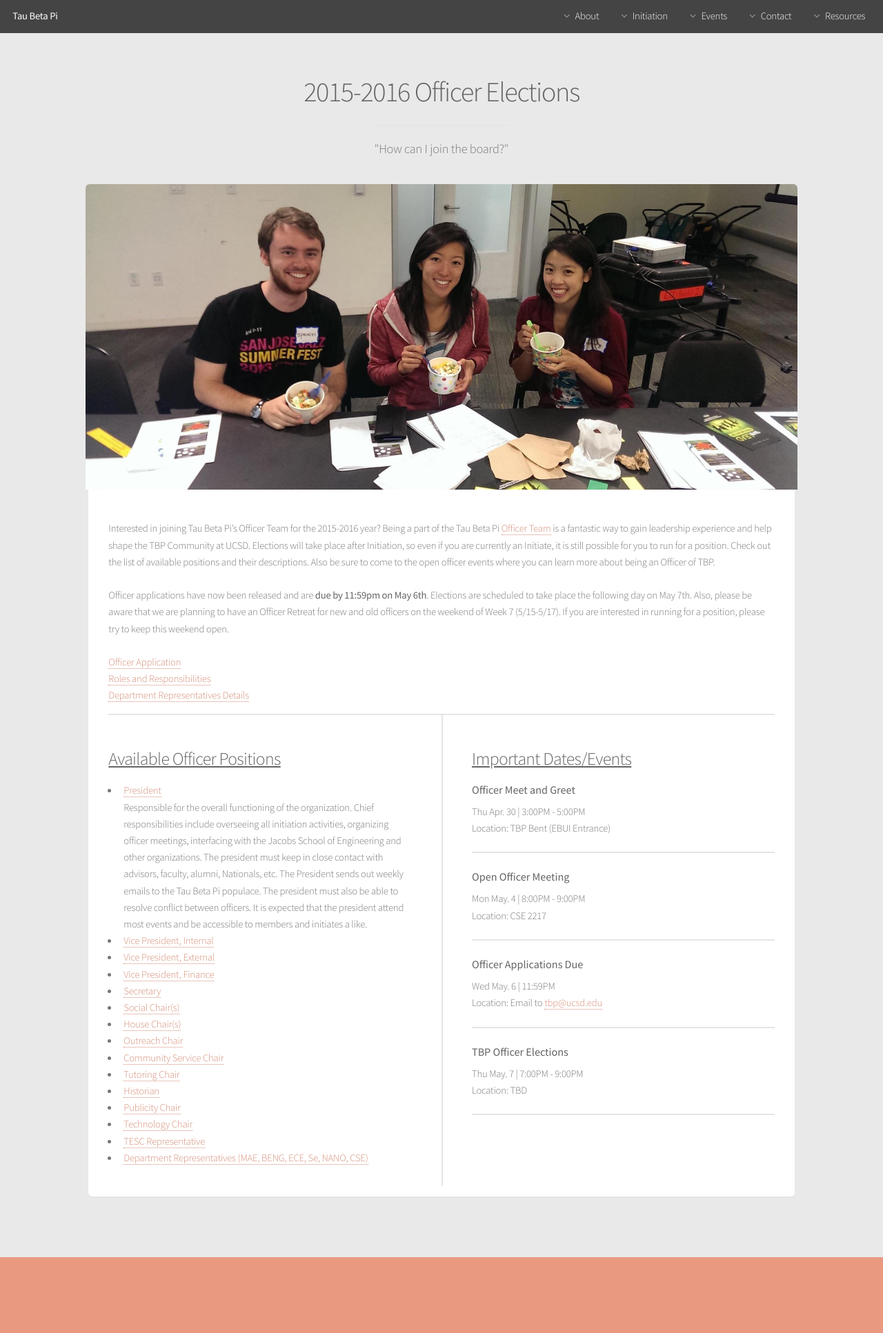
After one commit to MadhuVK/tbp-website, a PHP site: page /elections in a window 1280 px wide. The commit adds this page. Shown: the whole page at 69% size. Run offline with PHP 8.4, Linux system fonts and the light colour scheme.

Commit message:
Elections 2015-2016

```diff
--- a/common/header.php
+++ b/common/header.php
@@ -23,6 +23,7 @@
     <li><a class="icon fa-angle-down">Events</a>
       <ul>
         <li><a href="events">Overview and Calendar</a></li>
+        <li><a href="elections">2015-2016 Officer Elections</a></li>
         <li><a href="florence">Florence</a></li>
         <li><a href="#">Tutoring (Coming Soon)</a></li>
       </ul>
--- /dev/null
+++ b/elections.php
@@ -0,0 +1,194 @@
+<!DOCTYPE HTML>
+<html>
+<head>
+	<?php include('common/head.php') ?>
+</head>
+
+<body>
+
+	<!-- Header -->
+	<header id="header">
+		<?php include('common/header.php') ?>
+	</header>
+
+	<!-- Main -->
+	<section id="main" class="container">
+		<header>
+			<h2>2015-2016 Officer Elections</h2>
+			<p>"How can I join the board?"</p>
+		</header>
+		<div class="box features">
+			<span class="image featured"><img src="images/join.jpg" alt="" /></span>
+			<p>
+				Interested in joining Tau Beta Pi’s Officer Team for the 2015-2016 year? Being a part of the Tau Beta Pi <a href="officers">Officer Team</a> is a fantastic way to gain leadership experience and help shape the TBP Community at UCSD. Elections will take place after Initiation, so even if you are currently an Initiate, it is still possible for you to run for a position. Check out the list of available positions and their descriptions. Also be sure to come to the open officer events where you can learn more about being an Officer of TBP. <br> <br>
+				Officer applications have now been released and are <b>due by 11:59pm on May 6th</b>. Elections are scheduled to take place the following day on May 7th. Also, please be aware that we are planning to have an Officer Retreat for new and old officers on the weekend of Week 7 (5/15-5/17). If you are interested in running for a position, please try to keep this weekend open.
+				<br> <br>
+				<a href="https://docs.google.com/document/d/1rsa5Kzqczc7IYwyxSdwx_u6ArX-OU9OKT615-T4idtc/edit?usp=sharing">Officer Application</a>
+				<br>
+				<a href="https://docs.google.com/document/d/1b4o7Psz1P3GPrSCYQ4MEuH_AkyRVCjiVPPa504SyooE/edit?usp=sharing">Roles and Responsibilities</a>
+				<br>
+				<a href="https://docs.google.com/document/d/15hBDAjJ5nsd1kitjhKzN2IFUUbBZXqtE5ijUqB8eFoY/edit?usp=sharing">Department Representatives Details</a>
+			</p>
+			<section class="features-row">
+				<section>
+					<h3><u>Available Officer Positions</u></h3>
+
+					<p>
+						<ul>
+							<li class="node" id="first-node">
+								<span class="node-title">
+									<a href="javascript:void(0)">President</a>
+								</span>
+								<div class="node-contents">
+									Responsible for the overall functioning of the organization. Chief responsibilities include overseeing all initiation activities, organizing officer meetings, interfacing with the Jacobs School of Engineering and other organizations. The president must keep in close contact with advisors, faculty, alumni, Nationals, etc. The President sends out weekly emails to the Tau Beta Pi populace. The president must also be able to resolve conflict between officers. It is expected that the president attend most events and be accessible to members and initiates a like.
+								</div>
+							</li>
+
+							<li class="node">
+								<span class="node-title">
+									<a href="javascript:void(0)">Vice President, Internal</a>
+								</span>
+								<div class="node-contents">
+									This officer is responsible for initiating new members who are eligible for the organization. This includes, but is not limited to, getting eligibility lists, contacting eligible students, holding information sessions, and ensuring that the interviews and initiation runs smoothly. The Vice President: Internal can be the main contact for Initiates during the Initiation Cycles and should be able to attend most events relevant to Initiation.
+								</div>
+							</li>
+							<li class="node">
+								<span class="node-title">
+									<a href="javascript:void(0)">Vice President, External</a>
+								</span>
+								<div class="node-contents">
+									This officer is the external connection that Tau Beta Pi at UCSD has with the Jacobs School, alumni and industry. Chief roles including planning information sessions, recruitment events, industry tours, and procuring sponsorships. The Vice President: External manages the relationships with alumni, industry and other non-UCSD, non-TBP affiliations.
+								</div>
+							</li>
+							<li class="node">
+								<span class="node-title">
+									<a href="javascript:void(0)">Vice President, Finance</a>
+								</span>
+								<div class="node-contents">
+									This officer is responsible for ensuring that the account books stay balanced and keeping track of the different events going on throughout the year, fiscally. Other roles include applying for A.S. funding and other various sources. The VP Finance is in responsible for creating budgets that the other officers must adhere to. At the end of each quarter and at the end of the entire school, the VP Finance is responsible for creating budget reports. The VP Finance is also responsible for reimbursements and must fulfill them within a timely manner.
+								</div>
+							</li>
+							<li class="node">
+								<span class="node-title">
+									<a href="javascript:void(0)">Secretary</a>
+								</span>
+								<div class="node-contents">
+									Responsible for assisting with the initiation process and day to day activities of the organization. This officer is the liaison between the national organization and the chapter. The Secretary takes notes during weekly officer meetings as well as General Body Meetings.
+								</div>
+							</li>
+							<li class="node">
+								<span class="node-title">
+									<a href="javascript:void(0)">Social Chair(s)</a>
+								</span>
+								<div class="node-contents">
+									Responsible for setting up social activities for the organization. A few previous examples include IM sports, kayaking, hiking, snowboarding, study breaks, etc. Weekly Pool is usually the responsibility of the Social Chair. The Social Chair is responsible for ensuring that Initiates and Members have plenty of opportunities to fulfil their Social points required for Initiation and Active Membership.
+								</div>
+							</li>
+							<li class="node">
+								<span class="node-title">
+									<a href="javascript:void(0)">House Chair(s)</a>
+								</span>
+								<div class="node-contents">
+									Responsible for ensuring that the new initiates have a smooth transition into Tau Beta Pi. They plan activities such as finding house leaders, house sorting, and running house competitions. Typically the House Chair plans at least 3 All-House Events (one of them being House Sorting).
+								</div>
+							</li>
+							<li class="node">
+								<span class="node-title">
+									<a href="javascript:void(0)">Outreach Chair</a>
+								</span>
+								<div class="node-contents">
+									Responsible for planning internal and external outreach events, on and off campus. Previous responsibilities have included Florence Elementary, MindSET, ThinkGREEN, TESC events on campus, etc. The main role of the Outreach Chair is to continue the program at Florence Elementary.
+								</div>
+							</li>
+							<li class="node">
+								<span class="node-title">
+									<a href="javascript:void(0)">Community Service Chair</a>
+								</span>
+								<div class="node-contents">
+									Responsible for running community service events that would be beneficial for the entire community as a whole. Previous events have included orphanage trips to Mexico, feeding the homeless, pet shelter visits, river restoration, etc. The Community Service Chair is responsible for ensuring that Initiates and Members have plenty of opportunities to fulfil their Community Service/Outreach points required for Initiation and Active Membership.
+								</div>
+							</li>
+							<li class="node">
+								<span class="node-title">
+									<a href="javascript:void(0)">Tutoring Chair</a>
+								</span>
+								<div class="node-contents">
+									Responsible for working with the IDEA student center and HKN to make sure that the works as efficiently as possible. This officer takes requests from students regarding classes and matches them to a particular tutor. The tutoring chair is responsible for handling the requests and recruiting appropriate tutors.
+								</div>
+							</li>
+							<li class="node">
+								<span class="node-title">
+									<a href="javascript:void(0)">Historian</a>
+								</span>
+								<div class="node-contents">
+									Responsible for capturing pictures at as many events as possible. Also responsible for compiling the End-of-the-Year report that is submitted to the national organization. It is preferred, but not required, that the Historian possess and knows how to operate a DSLR.
+								</div>
+							</li>
+							<li class="node">
+								<span class="node-title">
+									<a href="javascript:void(0)">Publicity Chair</a>
+								</span>
+								<div class="node-contents">
+									Responsible for publicizing Tau Beta Pi events on campus and tabling big event advertising such as Pi Day.  Publicizing may be done through flyers, classroom announcements, online social media, etc. A good sense and ability for graphic design and creativity would be beneficial to posses as the Publicity Chair.
+								</div>
+							</li>
+							<li class="node">
+								<span class="node-title">
+									<a href="javascript:void(0)">Technology Chair</a>
+								</span>
+								<div class="node-contents">
+									Maintain and update Tau Beta Pi website as well as develop and update mobile app for signing in members/initiates for points.  Required to know web development and C# or Java for mobile app development.
+								</div>
+							</li>
+							<li class="node">
+								<span class="node-title">
+									<a href="javascript:void(0)">TESC Representative</a>
+								</span>
+								<div class="node-contents">
+									TESC rep is responsible for attending all TESC meetings and being the interface between TBP and TESC. The TESC Rep must attend the TESC council meetings which take place three times a quarter.
+								</div>
+							</li>
+							<li class="node">
+								<span class="node-title">
+									<a href="javascript:void(0)">Department Representatives (MAE, BENG, ECE, Se, NANO, CSE)</a>
+								</span>
+								<div class="node-contents">
+									Responsibilities for interfacing with the respective department and orgs and holding major specific events throughout the year. Organize mixers with professors and alumni and industry in respective departments. The representatives can interface with other student orgs relevant to their department and collaborate with those orgs to host events.
+								</div>
+							</li>
+						</ul>
+					</p>
+				</section>
+				<section>
+					<h3><u>Important Dates/Events</u></h3>
+					<h4><b>Officer Meet and Greet</b></h4>
+        <p>
+        Thu Apr. 30 | 3:00PM - 5:00PM <br>
+        Location: TBP Bent (EBUI Entrance)</a>
+        </p>
+        <hr />
+					        <h4><b>Open Officer Meeting</b></h4>
+        <p>
+        Mon May. 4 | 8:00PM - 9:00PM<br>
+        Location: CSE 2217
+        <hr />
+        <h4><b>Officer Applications Due</b></h4>
+        <p>
+        Wed May. 6 | 11:59PM<br>
+        Location: Email to <a href="mailto:tbp@ucsd.edu">tbp@ucsd.edu</a>
+        <hr />
+        <h4><b>TBP Officer Elections</b></h4>
+        <p>
+        Thu May. 7 | 7:00PM - 9:00PM<br>
+        Location: TBD
+        <hr />
+				</section>
+			</div>
+		</section>
+	</section>
+
+	<footer>
+		<?php include('common/footer.php') ?>
+	</footer>
+</body>
+</html>
--- a/index.php
+++ b/index.php
@@ -18,6 +18,7 @@
     <p>The Premier Engineering Honor Society at UCSD</p>
     <ul class="actions">
       <li><a href="events" class="button special"><b>Week 5 Announcements</b></a></li>
+      <li><a href="elections" class="button special"><b>2015-2016 Officer Elections</b></a></li>
     </ul>
   </section>
 
```
Also changed, not shown: events.php (+31 -0 lines), images/join.jpg (added).
